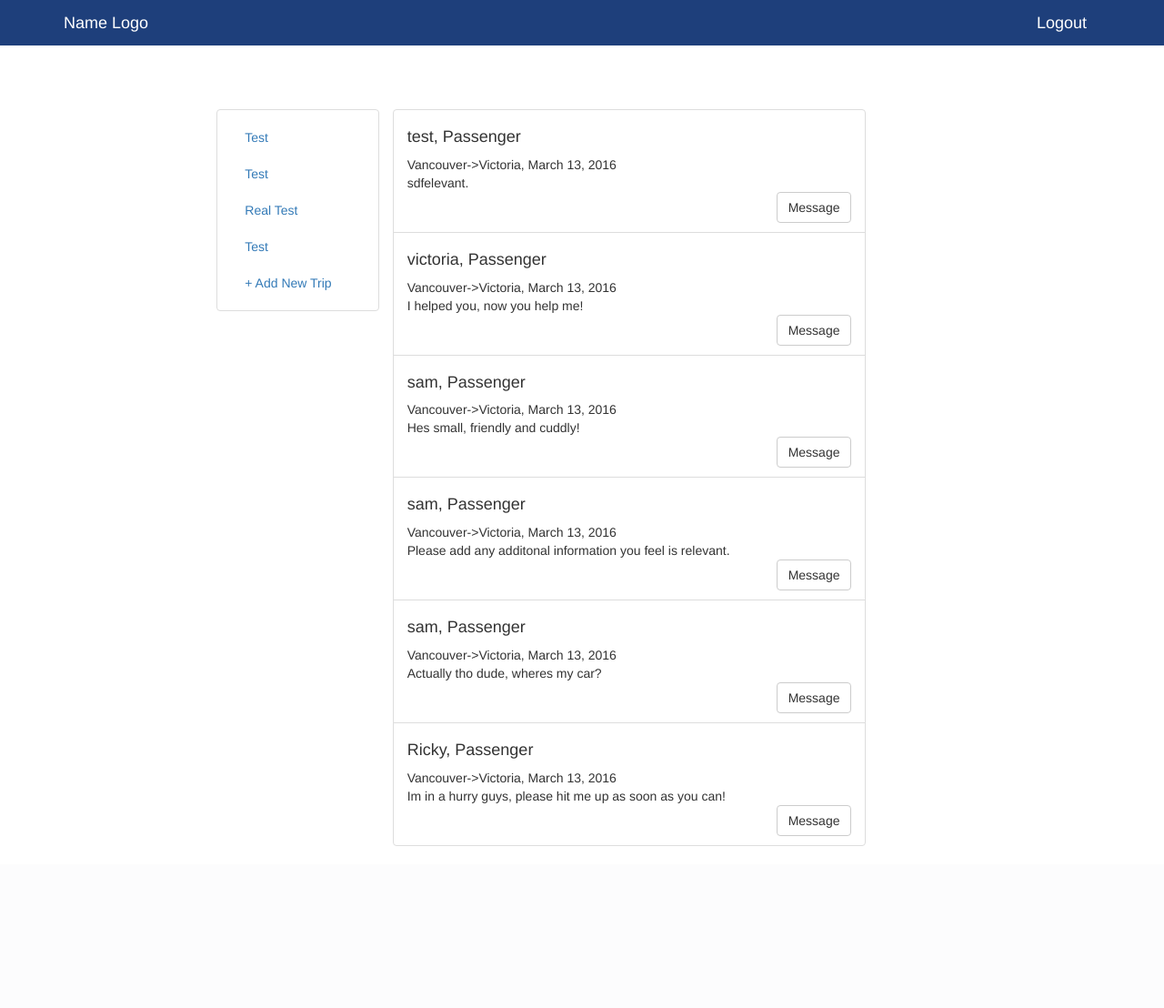
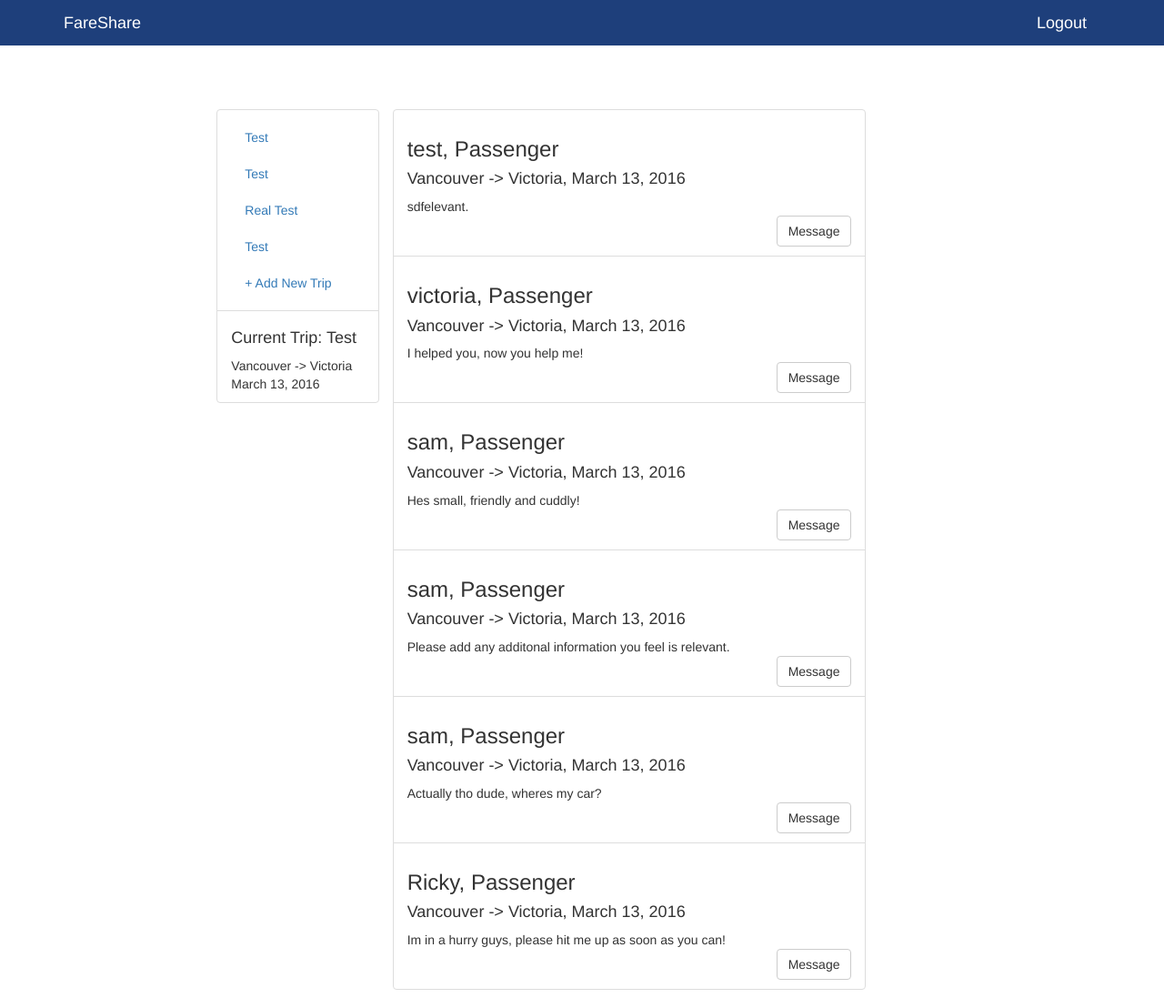
Before and after one commit to Rydhutton/hackvictoria2016, a Django app: page /main/userpage/?trip=17 in a window 1280 px wide. Shown: the whole page at 91% size. Before the commit the page ends 930 px from the top, so only its background shows below. Run offline with Django 3.2, Linux system fonts and the light colour scheme; a user stored in the database is signed in; data comes from the database, SQL or seed files in the repository; both versions use the stored data as it was after the commit; some libraries are stand-ins or nearby versions.

Commit message:
changed the name

```diff
--- a/hackvictoria/main/views.py
+++ b/hackvictoria/main/views.py
@@ -38,8 +38,7 @@ def mainpage(request):
                 print user_form.errors
         else:
             user_form = UserForm()
-            #if request.user.is_authenticated():
-                #return HttpResponseRedirect('/main/userpage/')
+
 
 
     return render_to_response('main/main.html',{'form': user_form,}, context)
@@ -78,6 +77,7 @@ def userpage(request):
     context = RequestContext(request)
     trips = None
     results = None
+    usertrip=None
     if not request.user.is_authenticated():
          return HttpResponseRedirect('/main/login/')
     else:
@@ -102,7 +102,7 @@ def userpage(request):
 
 
 
-        return render_to_response('main/user_page.html',{'trips':trips,'results':results }, context)
+        return render_to_response('main/user_page.html',{'trips':trips,'results':results, 'usertrip':usertrip }, context)
 
 
 def addtrip(request):
--- a/hackvictoria/templates/base.html
+++ b/hackvictoria/templates/base.html
@@ -20,7 +20,7 @@
     <nav class="navbar navbar-default navbar-static-top navbar-color ">
       <div class="container">
           <div class="navbar-header">
-              <a class="navbar-brand " href="/main/">Name Logo</a>
+              <a class="navbar-brand " href="/main/">FareShare</a>
           </div>
           {% block navbar %}
           {% endblock %}
--- a/hackvictoria/templates/main/user_page.html
+++ b/hackvictoria/templates/main/user_page.html
@@ -12,13 +12,21 @@
     <!-- search left side block -->
     <div class="col-md-offset-2 col-md-2 sidebar">
          <ul class="nav nav-sidebar list-group-item">
-             <span class="sr-only">(current)</span></a></li>
+             <span class="sr-only">(current)</span></li>
              {% for trip in trips %}
                 <li ><a href="/main/userpage/?trip={{trip.key}}"> {{trip.name}}</a></li>
              {% endfor %}
              <li><a href="/main/addtrip/"> + Add New Trip</a></li>
           </ul>
 
+        {% if usertrip  %}
+          <ul class="nav nav-sidebar list-group-item">
+            <li><h4>Current Trip: {{usertrip.name}}</h4></li>
+            <li><span>{{usertrip.origin}} -> {{usertrip.destination}}</span></li>
+            <li><span>{{usertrip.date}}</span></li>
+          </ul>
+
+        {% endif %}
 
     </div>
 
@@ -32,10 +40,10 @@
                 <ul class="list-group">
                 {% for result in results %}
                     <li class="list-group-item left ">
-                        <h4>{{result.user}}, {{result.looktype}}</h4>
-                        <span>{{result.origin}}->{{result.destination}}, {{result.date}} </span>
+                        <h3 >{{result.user}}, {{result.looktype}}</h3>
+                        <h4>{{result.origin}} -> {{result.destination}}, {{result.date}} </h4>
                         <div>
-                            <spam>{{result.msg}}</spam>
+                            <span>{{result.msg}}</span>
                         </div>
                         <div class="right">
                          <button type="button" class="btn btn-default">Message</button>
```
Also changed, not shown: hackvictoria/db.sqlite3, 9 other files.
